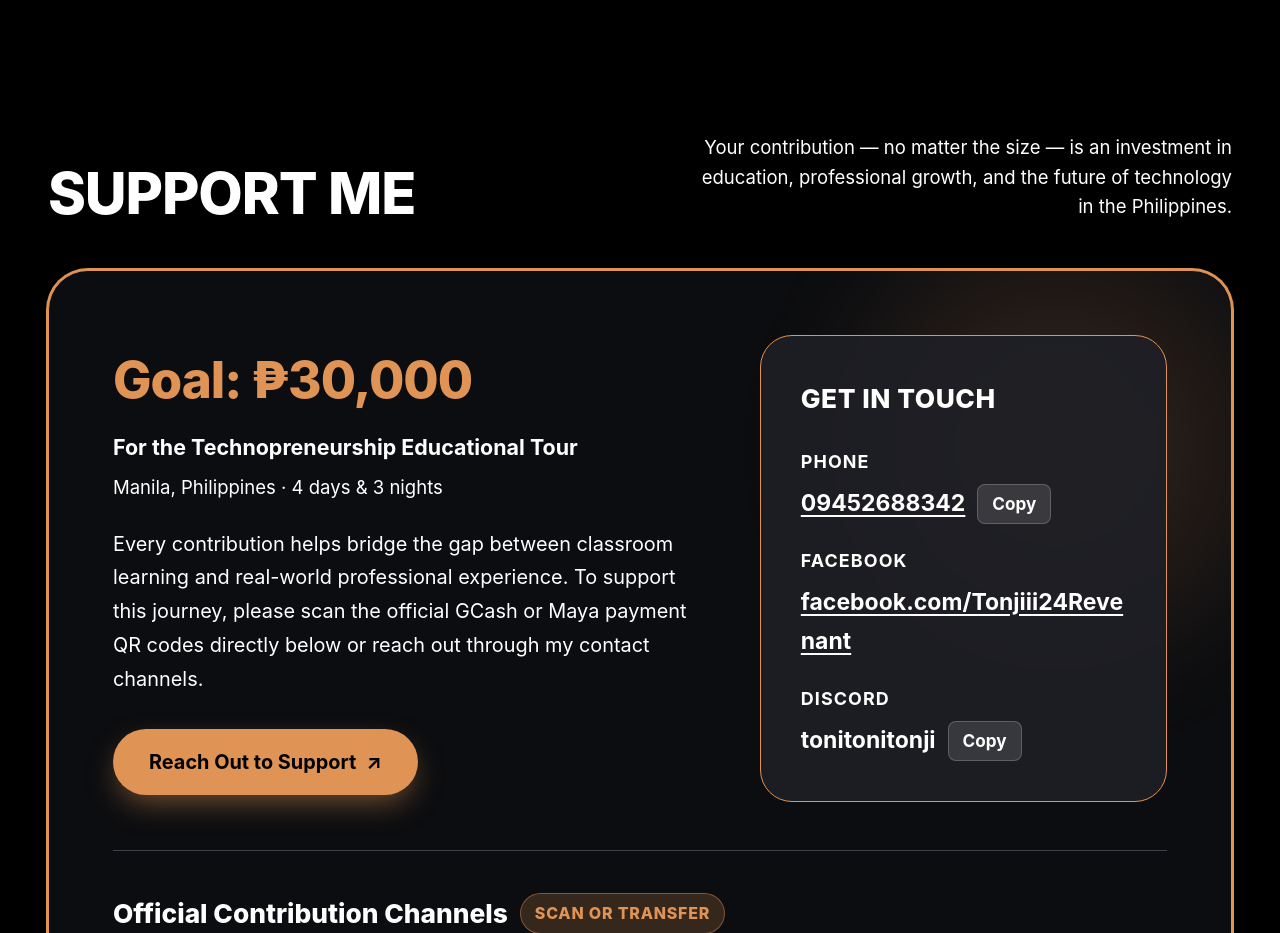
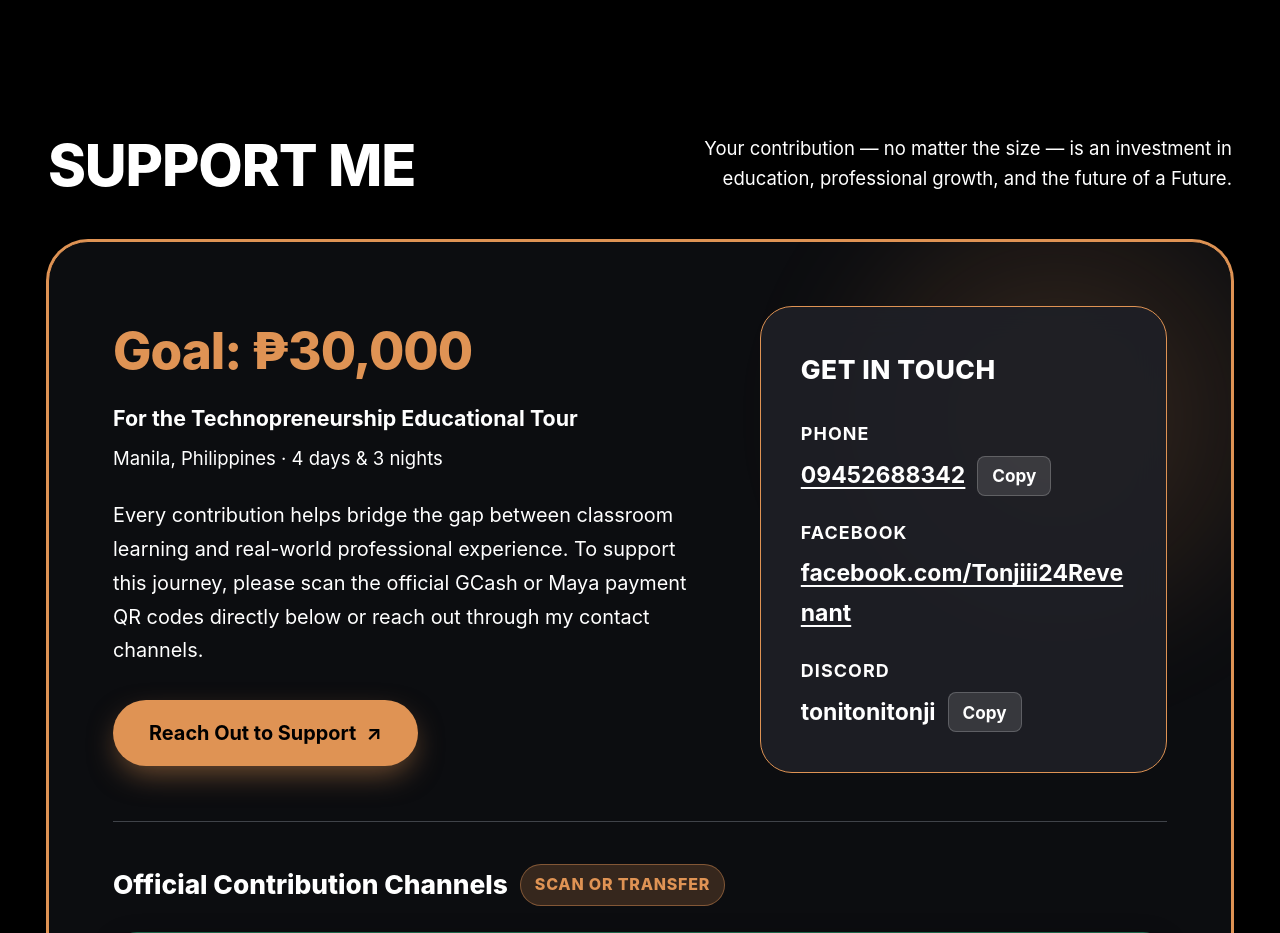
Before and after one commit to RyuoTonji/Solicitation_and_Portfolio, a website: page index.html in a window 1280 px wide. Shown: the part 7940-8873 px from the top of the page. Drawn offline with Linux system fonts and the light colour scheme.

Commit message:
3rd push version 1.1.1

```diff
--- a/index.html
+++ b/index.html
@@ -11,7 +11,8 @@
   <meta name="keywords"
     content="Antonio Jr Del Rosario, BSIT, University of Mindanao, Technopreneurship Tour, Manila Educational Tour, IT Solicitation, Fundraising">
   <meta name="author" content="Antonio Jr. S. Del Rosario">
-  <meta name="copyright" content="Copyright 2026 Antonio Jr. S. Del Rosario. All Rights Reserved. Private & Confidential.">
+  <meta name="copyright"
+    content="Copyright 2026 Antonio Jr. S. Del Rosario. All Rights Reserved. Private & Confidential.">
   <meta name="robots" content="noindex, nofollow, noarchive, nosnippet, noimageindex">
   <meta name="googlebot" content="noindex, nofollow, noarchive, nosnippet, noimageindex">
 
@@ -667,7 +668,7 @@
           <h2 class="section-title">SUPPORT ME</h2>
           <p class="section-subtitle">
             Your contribution — no matter the size — is an investment in education, professional growth, and the future
-            of technology in the Philippines.
+            of a Future.
           </p>
         </div>
 
```
